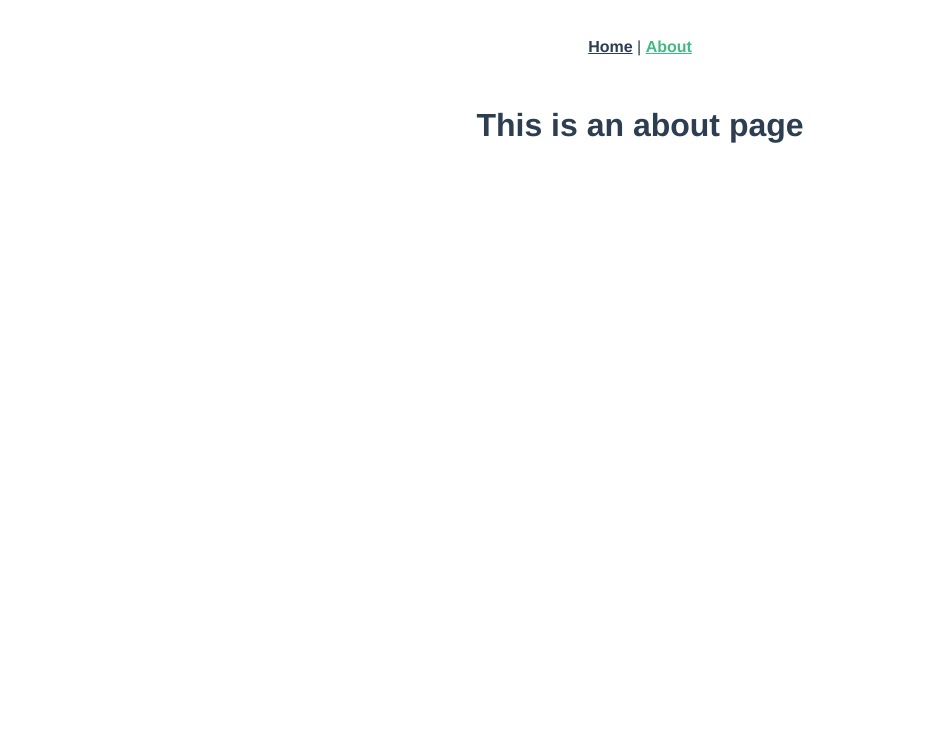
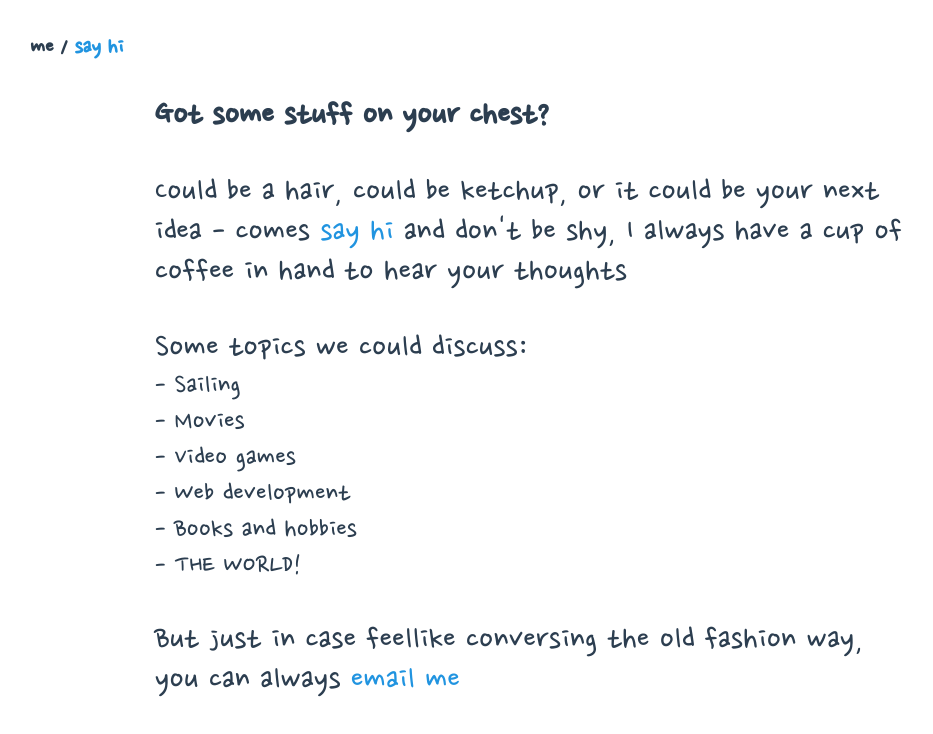
Before and after one commit to beaumontyun/portfolio, a Vue app: page /#/about in a window 1280 px wide. Shown: the top 734 px of the page, without its empty margins (0-933 px from the left). Built offline with nearby package versions, Linux system fonts and the light colour scheme.

Commit message:
Initial commit

```diff
--- /dev/null
+++ b/postcss.config.js
@@ -0,0 +1,6 @@
+module.exports = {
+  plugins: {
+    tailwindcss: {},
+    autoprefixer: {}
+  }
+}
--- a/public/index.html
+++ b/public/index.html
@@ -5,6 +5,9 @@
     <meta http-equiv="X-UA-Compatible" content="IE=edge">
     <meta name="viewport" content="width=device-width,initial-scale=1.0">
     <link rel="icon" href="<%= BASE_URL %>favicon.ico">
+    <link rel="preconnect" href="https://fonts.googleapis.com">
+    <link rel="preconnect" href="https://fonts.gstatic.com" crossorigin>
+    <link href="https://fonts.googleapis.com/css2?family=Nanum+Pen+Script&display=swap" rel="stylesheet">
     <title><%= htmlWebpackPlugin.options.title %></title>
   </head>
   <body>
--- a/src/App.vue
+++ b/src/App.vue
@@ -1,17 +1,18 @@
 <template>
-  <div id="nav">
-    <router-link to="/">Home</router-link> |
-    <router-link to="/about">About</router-link>
+  <div id="nav" class="container md:mr-60">
+    <router-link to="/">me</router-link> <span class="font-bold">/ </span>
+    <router-link to="/about">say hi</router-link>
   </div>
   <router-view/>
 </template>
 
 <style>
 #app {
-  font-family: Avenir, Helvetica, Arial, sans-serif;
+  font-family: Nanum Pen Script;
+  font-size: x-large;
   -webkit-font-smoothing: antialiased;
   -moz-osx-font-smoothing: grayscale;
-  text-align: center;
+  text-align: left;
   color: #2c3e50;
 }
 
@@ -25,6 +26,6 @@
 }
 
 #nav a.router-link-exact-active {
-  color: #42b983;
+  color: #2194e0;
 }
 </style>
--- /dev/null
+++ b/src/assets/tailwind.css
@@ -0,0 +1,5 @@
+@tailwind base;
+
+@tailwind components;
+
+@tailwind utilities;
--- a/src/components/HelloWorld.vue
+++ b/src/components/HelloWorld.vue
@@ -1,34 +1,18 @@
 <template>
-  <div class="hello">
-    <h1>{{ msg }}</h1>
-    <p>
-      For a guide and recipes on how to configure / customize this project,<br>
-      check out the
-      <a href="https://cli.vuejs.org" target="_blank" rel="noopener">vue-cli documentation</a>.
-    </p>
-    <h3>Installed CLI Plugins</h3>
-    <ul>
-      <li><a href="https://github.com/vuejs/vue-cli/tree/dev/packages/%40vue/cli-plugin-babel" target="_blank" rel="noopener">babel</a></li>
-      <li><a href="https://github.com/vuejs/vue-cli/tree/dev/packages/%40vue/cli-plugin-pwa" target="_blank" rel="noopener">pwa</a></li>
-      <li><a href="https://github.com/vuejs/vue-cli/tree/dev/packages/%40vue/cli-plugin-router" target="_blank" rel="noopener">router</a></li>
-      <li><a href="https://github.com/vuejs/vue-cli/tree/dev/packages/%40vue/cli-plugin-vuex" target="_blank" rel="noopener">vuex</a></li>
-    </ul>
-    <h3>Essential Links</h3>
-    <ul>
-      <li><a href="https://vuejs.org" target="_blank" rel="noopener">Core Docs</a></li>
-      <li><a href="https://forum.vuejs.org" target="_blank" rel="noopener">Forum</a></li>
-      <li><a href="https://chat.vuejs.org" target="_blank" rel="noopener">Community Chat</a></li>
-      <li><a href="https://twitter.com/vuejs" target="_blank" rel="noopener">Twitter</a></li>
-      <li><a href="https://news.vuejs.org" target="_blank" rel="noopener">News</a></li>
-    </ul>
-    <h3>Ecosystem</h3>
-    <ul>
-      <li><a href="https://router.vuejs.org" target="_blank" rel="noopener">vue-router</a></li>
-      <li><a href="https://vuex.vuejs.org" target="_blank" rel="noopener">vuex</a></li>
-      <li><a href="https://github.com/vuejs/vue-devtools#vue-devtools" target="_blank" rel="noopener">vue-devtools</a></li>
-      <li><a href="https://vue-loader.vuejs.org" target="_blank" rel="noopener">vue-loader</a></li>
-      <li><a href="https://github.com/vuejs/awesome-vue" target="_blank" rel="noopener">awesome-vue</a></li>
-    </ul>
+  <div class="container md:w-8/12 md:mr-80">
+    <p class="font-bold md:text-5xl">{{ msg }}</p>
+    <br>
+    <p class="text-xl md:text-4xl">I make websites with laravel and vueJS</p>
+    <br>
+    <p class="text-xl md:text-4xl">I am working on <a href="https://github.com/beaumontyun/vue-mysitio" class="text-blue-450">mysitio</a>, a home decor social media / secondhand furniture store</p>
+    <br>
+    <p class="text-xl md:text-4xl">I have a map-based social media prototype-app called <a href="https://gitlab.com/Tarey/project3" class="text-blue-450">mapper</a>, you can share funny icons & gifs to your friend on the map</p>
+    <br>
+    <p class="text-xl md:text-4xl">In my downtime, I am creating <a href="https://github.com/beaumontyun/timing" class="text-blue-450">timing</a>, a fun stopwatch app to track my daily routines</p>
+    <br>
+    <p class="text-xl md:text-4xl">On the side, I am a qualified solicitor in England and Wales, sometimes I speak English, Cantonese, Mandarin and Spanish together uncontrollably</p>
+    <br>
+    <p class="text-xl md:text-4xl">Come <a href="https://calendly.com/b-yun/say-hi-to-beaumont" class="text-blue-450">say hi</a> whenever you are free!</p>
   </div>
 </template>
 
@@ -40,21 +24,3 @@ export default {
   }
 }
 </script>
-
-<!-- Add "scoped" attribute to limit CSS to this component only -->
-<style scoped>
-h3 {
-  margin: 40px 0 0;
-}
-ul {
-  list-style-type: none;
-  padding: 0;
-}
-li {
-  display: inline-block;
-  margin: 0 10px;
-}
-a {
-  color: #42b983;
-}
-</style>
--- a/src/main.js
+++ b/src/main.js
@@ -3,5 +3,6 @@ import App from './App.vue'
 import './registerServiceWorker'
 import router from './router'
 import store from './store'
+import './assets/tailwind.css'
 
 createApp(App).use(store).use(router).mount('#app')
--- a/src/views/About.vue
+++ b/src/views/About.vue
@@ -1,5 +1,20 @@
 <template>
-  <div class="about">
-    <h1>This is an about page</h1>
+  <div class="container md:w-8/12 md:mr-80">
+    <p class="font-semibold md:text-4xl">Got some stuff on your chest?</p>
+    <br>
+    <p class="text-xl md:text-4xl">Could be a hair, could be ketchup, or it could be your next idea -
+      comes <a href="https://calendly.com/b-yun/say-hi-to-beaumont" class="text-blue-450">say hi</a> and don't be shy, I always have a cup of coffee in hand to hear your thoughts</p>
+    <br>
+    <p class="text-xl md:text-4xl">Some topics we could discuss:</p>
+    <ul class="md:text-3xl">
+      <li>- Sailing</li>
+      <li>- Movies</li>
+      <li>- Video games</li>
+      <li>- Web development</li>
+      <li>- Books and hobbies</li>
+      <li>- THE WORLD!</li>
+    </ul>
+    <br>
+    <p class="text-xl md:text-4xl">But just in case feellike conversing the old fashion way, you can always <a href="mailto:b.yun@hotmail.com" class="text-blue-450">email me</a></p>
   </div>
 </template>
--- a/src/views/Home.vue
+++ b/src/views/Home.vue
@@ -1,7 +1,7 @@
 <template>
   <div class="home">
-    <img alt="Vue logo" src="../assets/logo.png">
-    <HelloWorld msg="Welcome to Your Vue.js App"/>
+    <!-- <img alt="Vue logo" src="../assets/logo.png"> -->
+    <HelloWorld msg="Hello, I am Beaumont"/>
   </div>
 </template>
 
--- /dev/null
+++ b/tailwind.config.js
@@ -0,0 +1,26 @@
+// const defaultTheme = require('tailwindcss/defaultTheme')
+
+module.exports = {
+  purge: { content: ['./public/**/*.html', './src/**/*.vue'] },
+  darkMode: false, // or 'media' or 'class'
+  important: true,
+  theme: {
+    container: {
+      center: true,
+      padding: "3rem",
+    },
+    fontFamily: {
+      // 'sans': ['Open Sans', ...defaultTheme.fontFamily.sans],
+      'cursive': ['"Nanum Pen Script"', 'cursive'],
+    },
+    colors: {
+      blue: {
+        450: '#2194e0'
+      },
+    }
+  },
+  variants: {
+    extend: {},
+  },
+  plugins: [],
+}
```
Also changed, not shown: package.json (+6 -1 lines), 1 other file (tests, documents, lock files or other folders).
